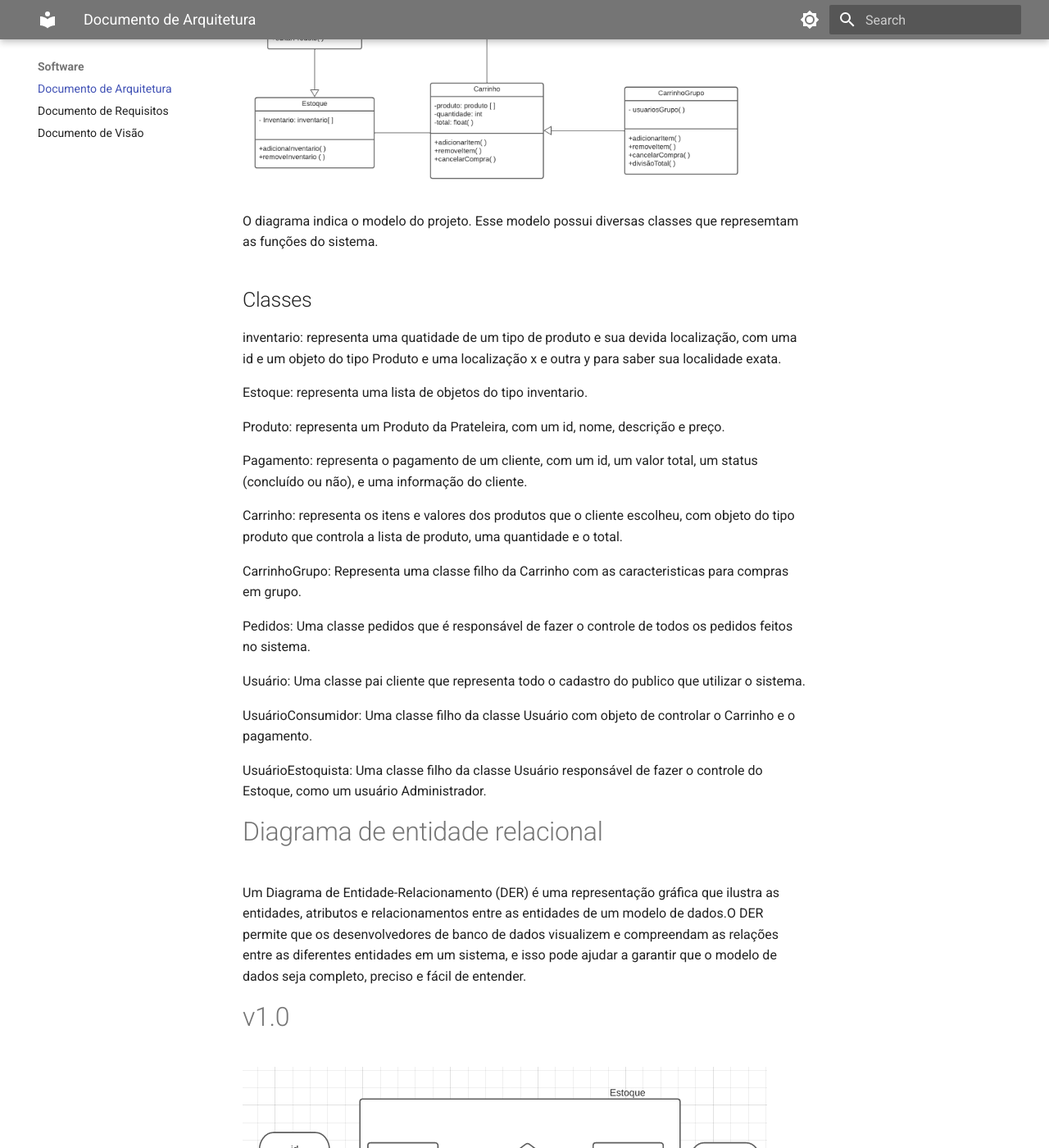
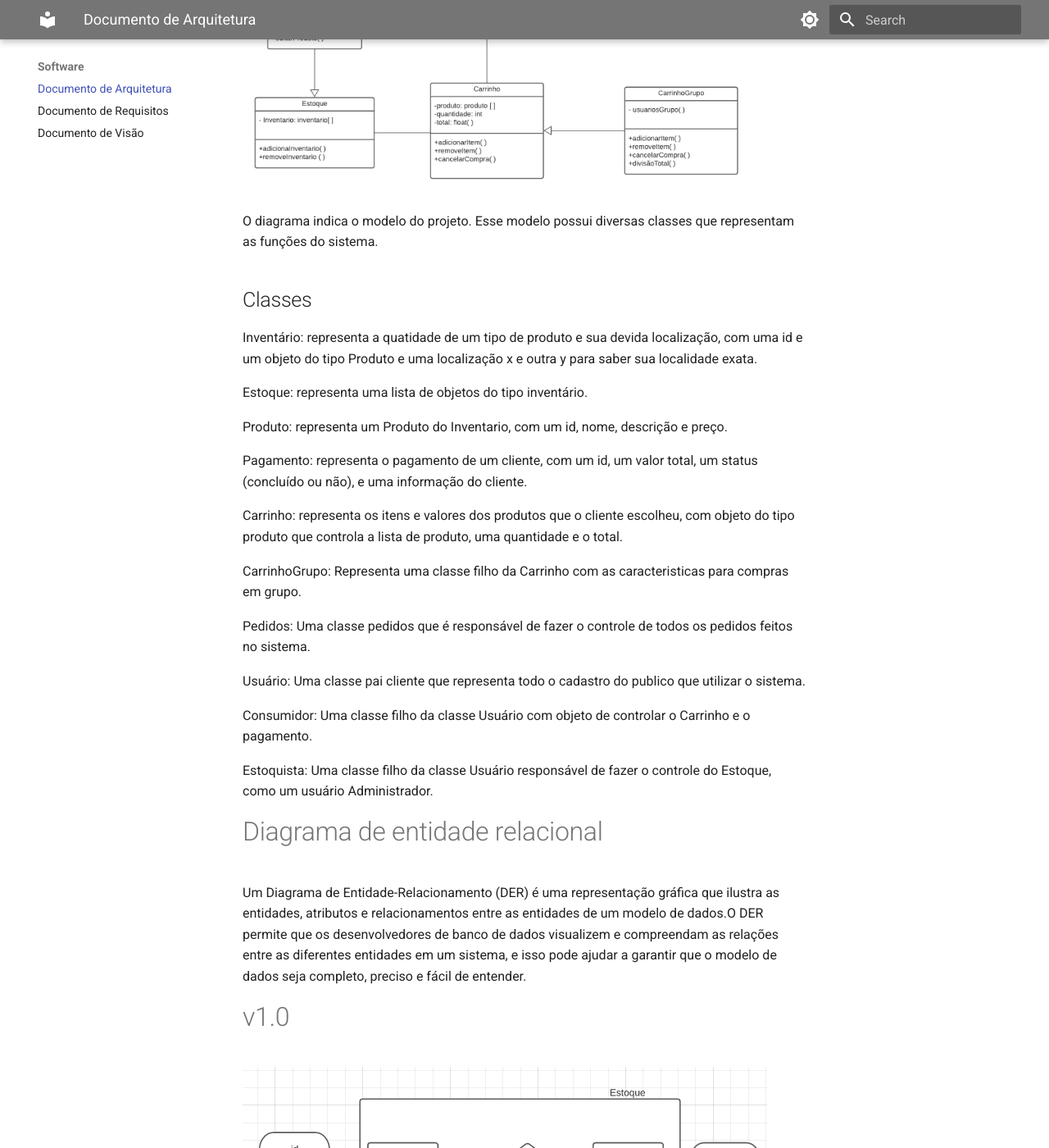
Before and after one commit to UNB-PI2-Grupo3-BracoRobotico/Documentation, an MkDocs documentation site: the page built from docs/documento_arquitetura.md, in a window 1280 px wide and 1400 px high, scrolled down 10847 px. Shown: the whole window at 82% size. Built offline with MkDocs 1.6.1 and Material for MkDocs 9.7.7, drawn with Linux system fonts in a browser that asks for light colours.

Commit message:
Revisão após comentários

```diff
--- a/docs/documento_arquitetura.md
+++ b/docs/documento_arquitetura.md
@@ -234,15 +234,15 @@ As classes são representadas como retângulos, com o nome da classe no topo do
 
 ![Diagrama de classes Modelo v2.0](./assets/documento_arquitetura/diagrama_classes_V2.png)
 
-O diagrama indica o modelo do projeto. Esse modelo possui diversas classes que represemtam as funções do sistema.
+O diagrama indica o modelo do projeto. Esse modelo possui diversas classes que representam as funções do sistema.
 
 ## Classes
 
-inventario: representa uma quatidade de um tipo de produto e sua devida localização, com uma id e um objeto do tipo Produto e uma localização x e outra y para saber sua localidade exata.
+Inventário: representa a quatidade de um tipo de produto e sua devida localização, com uma id e um objeto do tipo Produto e uma localização x e outra y para saber sua localidade exata.
 
-Estoque: representa uma lista de objetos do tipo inventario.
+Estoque: representa uma lista de objetos do tipo inventário.
 
-Produto: representa um Produto da Prateleira, com um id, nome, descrição e preço.
+Produto: representa um Produto do Inventario, com um id, nome, descrição e preço.
 
 Pagamento: representa o pagamento de um cliente, com um id, um valor total, um status (concluído ou não), e uma informação do cliente.
 
@@ -254,9 +254,9 @@ Pedidos: Uma classe pedidos que é responsável de fazer o controle de todos os
 
 Usuário: Uma classe pai cliente que representa todo o cadastro do publico que utilizar o sistema.
 
-UsuárioConsumidor: Uma classe filho da classe Usuário com objeto de controlar o Carrinho e o pagamento.
+Consumidor: Uma classe filho da classe Usuário com objeto de controlar o Carrinho e o pagamento.
 
-UsuárioEstoquista: Uma classe filho da classe Usuário responsável de fazer o controle do Estoque, como um usuário Administrador.
+Estoquista: Uma classe filho da classe Usuário responsável de fazer o controle do Estoque, como um usuário Administrador.
 
 # Diagrama de entidade relacional
 
```
Also changed, not shown: docs/assets/documento_arquitetura/diagrama_classes_V2.png.
